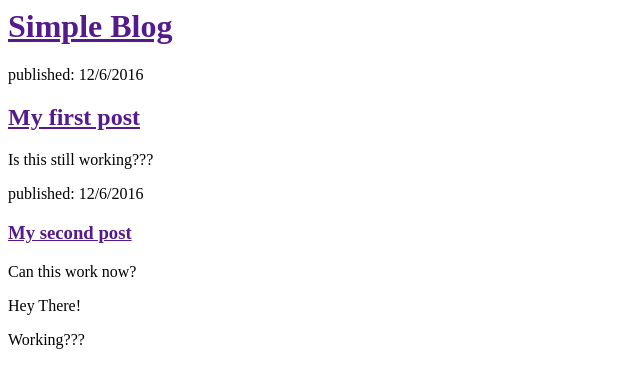
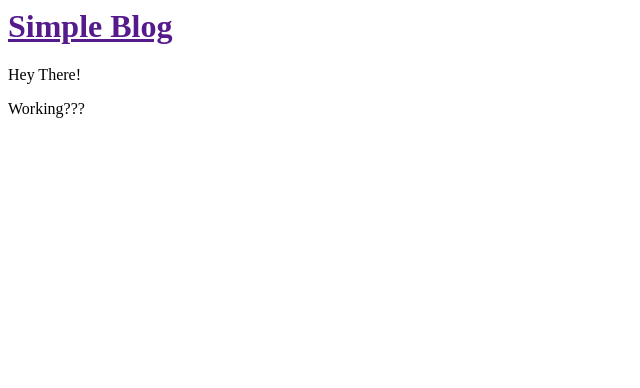
Before and after one commit to ESantosIFX/TestGal1, a Django app: page / in a window 1280 px wide. Shown: the top 388 px of the page, without its empty margins (0-640 px from the left). Run offline with Django 3.2, Linux system fonts and the light colour scheme; data that the repository does not hold is empty.

Commit message:
had published the blog posts on the local test site that were stored in the local database; fixed the post_list.html to reflect that

```diff
--- a/blog/templates/blog/post_list.html
+++ b/blog/templates/blog/post_list.html
@@ -3,6 +3,9 @@
 		<title>TestGal Blog--</title>
 	</head>
 	<body>
+		<div>
+			<h1><a href="">Simple Blog</a></h1>
+		</div>
 		{% for post in posts %}
 			<div>
 				<p>published: {{ post.published_date }}</p>
@@ -10,22 +13,7 @@
 				<p>{{ post.text|linebreaksbr }}</p>
 			</div>
 		{% endfor %}
-		<div>
-			<h1><a href="">Simple Blog</a></h1>
-		</div>
 
-		<div>
-			<p>published: 12/6/2016</p>
-			<h2><a href="">My first post</a></h2>
-			<p>Is this still working???</p>
-		</div>
-
-		<div>
-			<p>published: 12/6/2016
-			<h3><a href="">My second post</a></h2>
-			<p>Can this work now?</p>
-
-		</div>
 		<p>Hey There!</p>
 		<p>Working???</p>
 	</body>
--- a/blog/views.py
+++ b/blog/views.py
@@ -4,5 +4,5 @@ from .models import Post
 
 # Create your views here.
 def post_list(request):
-	posts = Post.objects.filter(published_date=timezone.now()).order_by('published_date')
+	posts = Post.objects.filter(published_date__lte=timezone.now()).order_by('published_date')
 	return render(request, 'blog/post_list.html', {'posts': posts})
```
